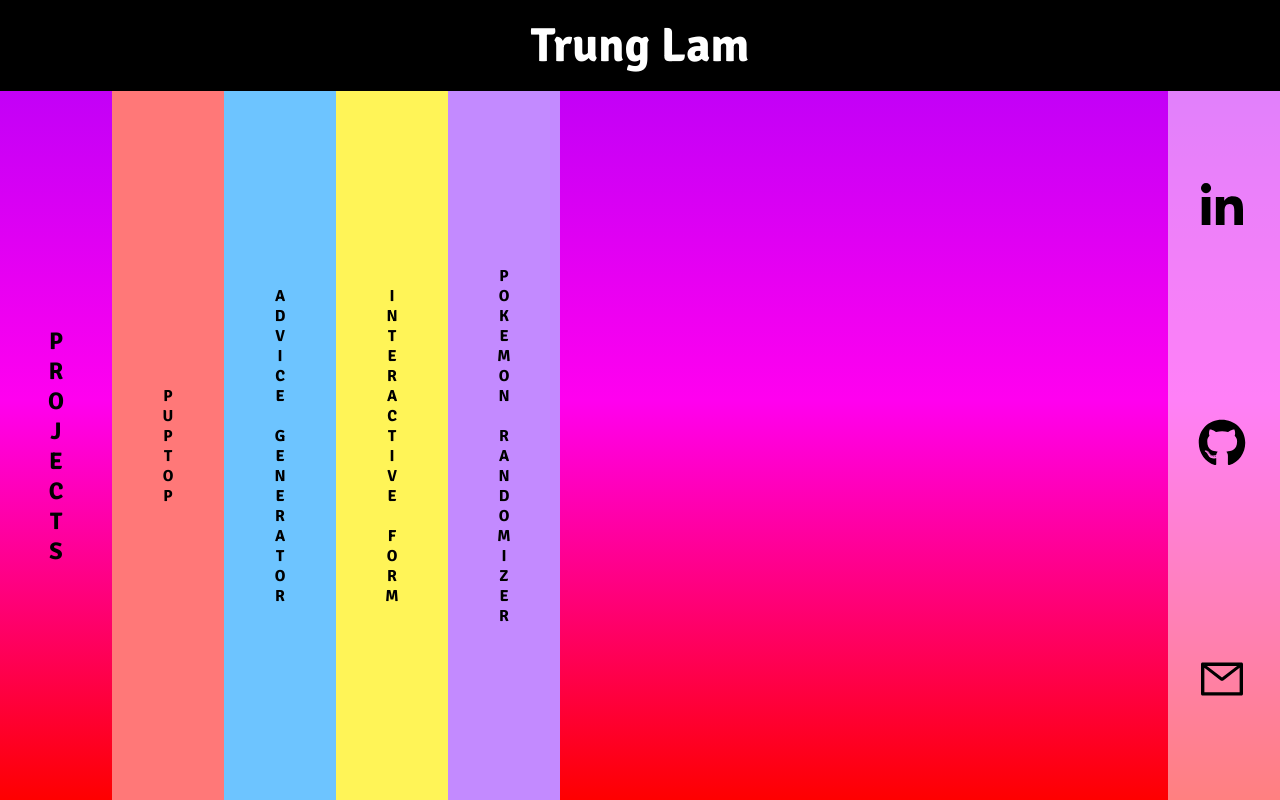
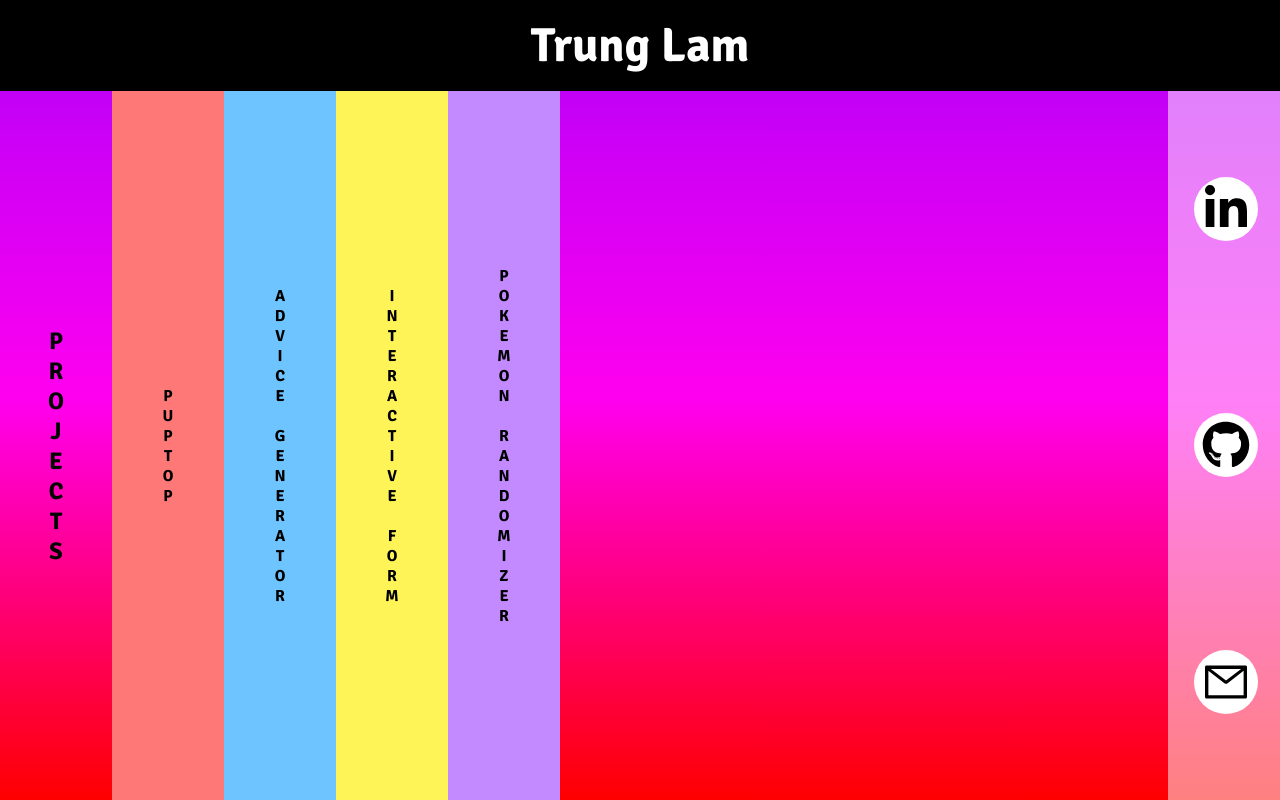
Before and after one commit to trunglam7/portfolio4, a React (Create React App) app: page / in a window 1280 px wide. Built offline with nearby package versions, Linux system fonts and the light colour scheme.

Commit message:
updated styling for sidebar

```diff
--- a/src/components/styles/Sidebar.css
+++ b/src/components/styles/Sidebar.css
@@ -17,13 +17,24 @@ aside{
 
 aside a{
     color: black;
-    margin-right: calc(25% - 1.5rem);
+    margin-right: calc(25% - 2rem);
+    background-color: white;
+    border-radius: 50%;
+    display: grid;
+    place-items: center;
+    width: 4rem;
+    aspect-ratio: 1 / 1;
+    transition: box-shadow 0.3s;
+}
+
+aside a:hover{
+    box-shadow: 0px 0px 10px 5px rgb(255, 0, 106);
 }
 
 @media screen and (max-width: 675px){
     aside{
         width: 100%;
-        background: linear-gradient(90deg, rgba(0, 0, 0, 0.5) 50%, rgba(255, 255, 255, 0.8) 50%);
+        background: linear-gradient(90deg, rgba(0, 0, 0, 0.5) 50%, rgba(255, 255, 255, 0.5) 50%);
         display: none;
         align-items: flex-end;
     }
```
